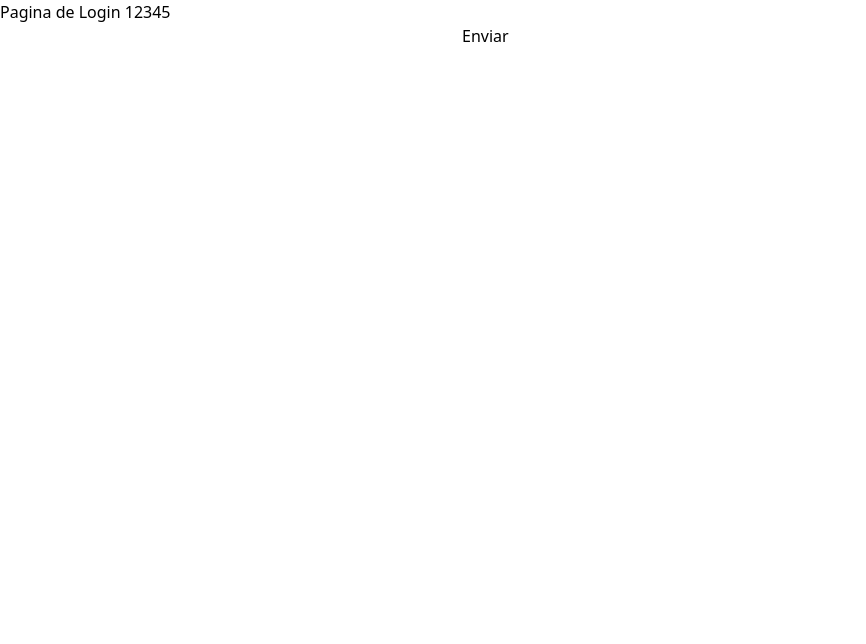
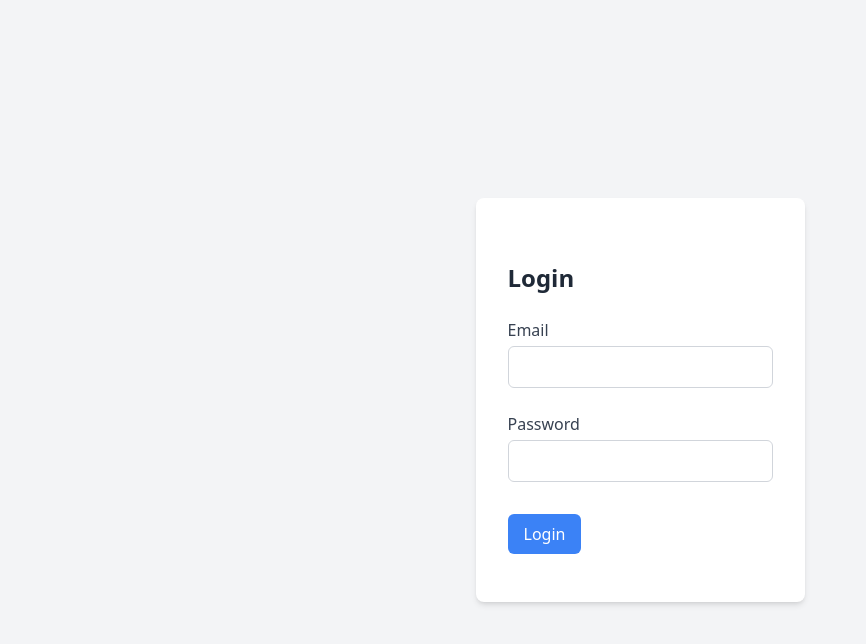
Before and after one commit to raulmn00/saas-front, a Next.js app: page /auth/jwt/login in a window 1280 px wide. Shown: the top 644 px of the page, without its empty margins (0-866 px from the left). Built offline with nearby package versions, Linux system fonts and the light colour scheme.

Commit message:
feat: add login form

```diff
--- a/src/sections/auth/jwt/jwt-login-view.tsx
+++ b/src/sections/auth/jwt/jwt-login-view.tsx
@@ -1,14 +1,64 @@
+'use client';
+
+import { useState } from 'react';
+
 export default function JwtLoginView() {
+  const [email, setEmail] = useState('');
+  const [password, setPassword] = useState('');
+
+  const handleSubmit = (event: React.FormEvent<HTMLFormElement>) => {
+    event.preventDefault();
+    console.log({ email, password });
+  };
+
   return (
     <>
-      <h1>Pagina de Login 12345</h1>
-      <form>
-        <input name="email" id="email" title="email" type="email" />
-        <input name="password" id="password" title="password" type="password" />
-        <button type="submit" id="button-submit">
-          Enviar
-        </button>
-      </form>
+      <div className="flex flex-col items-center justify-center min-h-screen bg-gray-100">
+        <div className="bg-white shadow-md rounded-lg px-8 pb-12 pt-16">
+          <h1 className="text-2xl font-bold text-gray-800">Login</h1>
+
+          <form onSubmit={handleSubmit}>
+            <div className="mt-6">
+              <label
+                htmlFor="email"
+                className="block text-gray-700 font-medium"
+              >
+                Email
+              </label>
+              <input
+                type="email"
+                id="email"
+                value={email}
+                onChange={(event) => setEmail(event.target.value)}
+                className="mt-1 block w-full px-4 py-2 rounded-md border border-gray-300 focus:outline-none focus:ring-2 focus:ring-blue-500"
+              />
+            </div>
+
+            <div className="mt-6">
+              <label
+                htmlFor="password"
+                className="block text-gray-700 font-medium"
+              >
+                Password
+              </label>
+              <input
+                type="password"
+                id="password"
+                value={password}
+                onChange={(event) => setPassword(event.target.value)}
+                className="mt-1 block w-full px-4 py-2 rounded-md border border-gray-300 focus:outline-none focus:ring-2 focus:ring-blue-500"
+              />
+            </div>
+
+            <button
+              type="submit"
+              className="mt-8 py-2 px-4 rounded-md bg-blue-500 text-white font-medium hover:bg-blue-600 focus:outline-none focus:ring-2 focus:ring-blue-600"
+            >
+              Login
+            </button>
+          </form>
+        </div>
+      </div>
     </>
   );
 }
```
